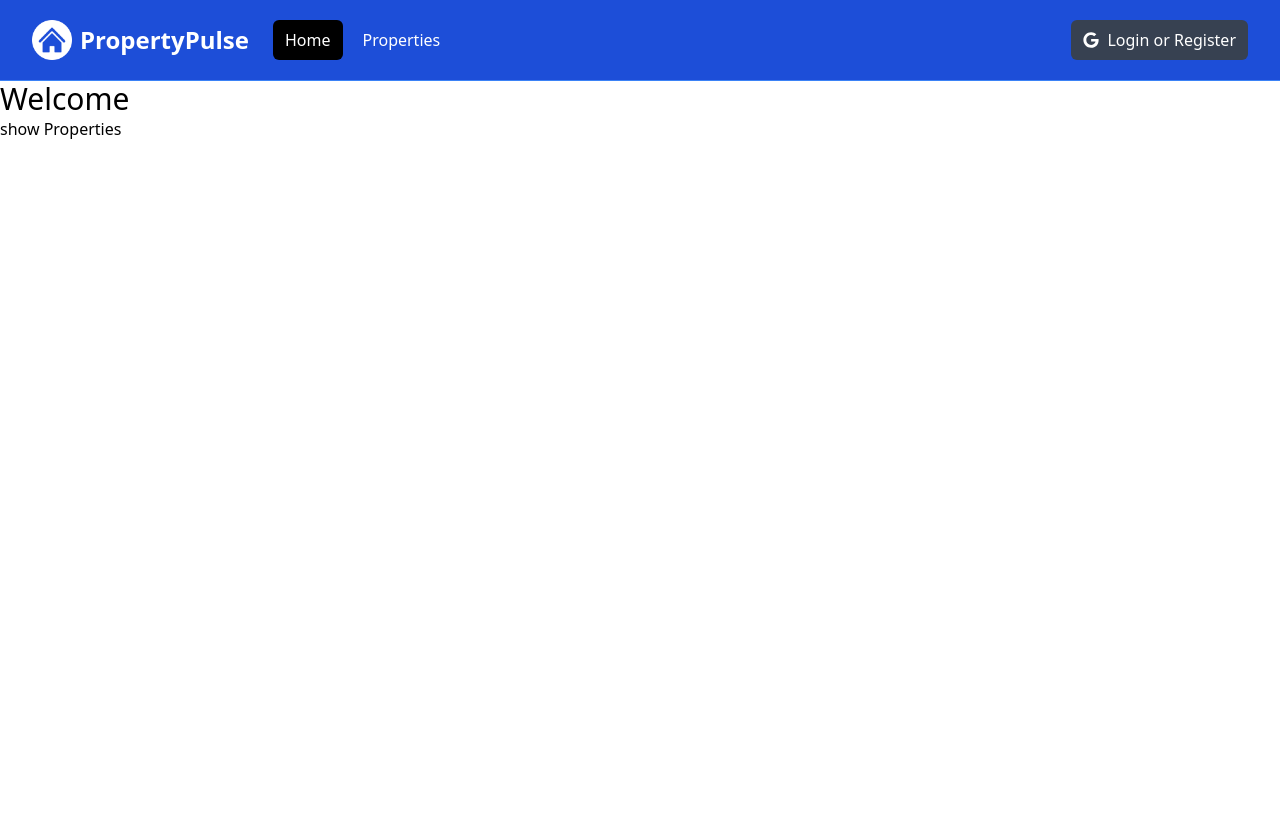
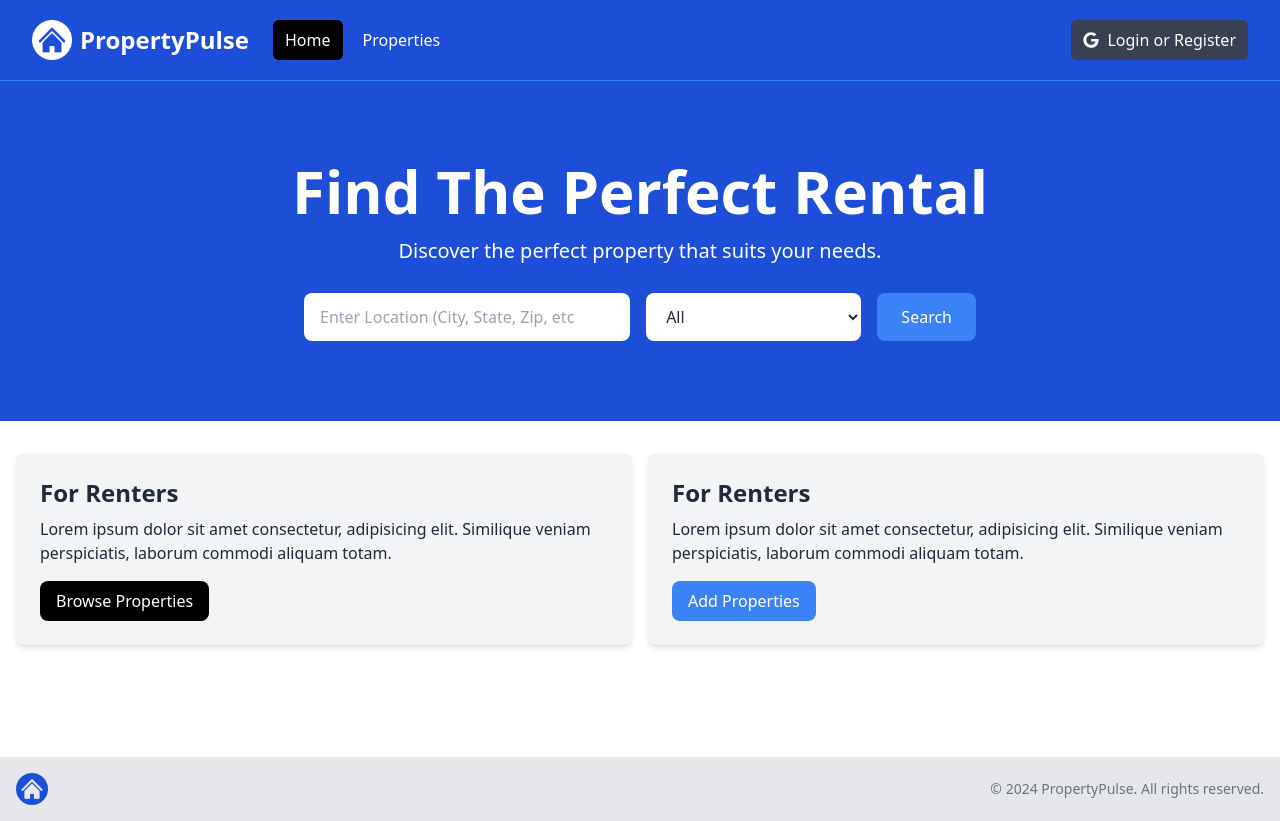
Before and after one commit to RaisanJMR/property-pulse, a Next.js app: page / in a window 1280 px wide. Before the commit the page ends 800 px from the top, so only its background shows below. Built offline with nearby package versions, Linux system fonts and the light colour scheme.

Commit message:
FEAT: added Footer, InfoBox

```diff
--- a/app/layout.jsx
+++ b/app/layout.jsx
@@ -1,6 +1,7 @@
 import React from 'react'
 import '@/assets/styles/globals.css';
 import Navbar from '@/components/Navbar';
+import Footer from '@/components/Footer';
 
 export const metadata = {
     title: 'PropertyPulse | Find The Perfect Rental',
@@ -14,6 +15,7 @@
             <body>
                 <Navbar/>
                 <main>{children}</main>
+                <Footer/>
             </body>
         </html>
     )
--- a/app/page.jsx
+++ b/app/page.jsx
@@ -1,11 +1,13 @@
-import Link from 'next/link'
+
+import Hero from '@/components/Hero'
+import InfoBoxes from '@/components/InfoBoxes'
 
 const HomePage = () => {
   return (
-    <div>
-      <h1 className='text-3xl'>Welcome</h1>
-      <Link href="/properties">show Properties</Link>
-    </div>
+    <>
+      <Hero />
+      <InfoBoxes/>
+    </>
   )
 }
 
--- /dev/null
+++ b/components/Footer.jsx
@@ -0,0 +1,33 @@
+import Image from "next/image"
+// import Link from "next/link"
+import logo from '@/assets/images/logo.png'
+
+const Footer = () => {
+    const currYear = new Date().getFullYear()
+    return (
+        <footer className="bg-gray-200 py-4 mt-24">
+            <div
+                className="container mx-auto flex flex-col md:flex-row items-center justify-between px-4"
+            >
+                <div className="mb-4 md:mb-0">
+                    <Image src={logo} alt="Logo" className="h-8 w-auto" />
+                </div>
+                {/* <div
+                    className="flex flex-wrap justify-center md:justify-start mb-4 md:mb-0"
+                >
+                    <ul className="flex space-x-4">
+                        <li><Link href="/properties">Properties</Link></li>
+                        <li><Link href="/terms">Terms of Service</Link></li>
+                     </ul>
+                </div> */}
+                <div>
+                    <p className="text-sm text-gray-500 mt-2 md:mt-0">
+                        &copy; {currYear} PropertyPulse. All rights reserved.
+                    </p>
+                </div>
+            </div>
+        </footer>
+    )
+}
+
+export default Footer
--- /dev/null
+++ b/components/Hero.jsx
@@ -0,0 +1,60 @@
+import React from 'react'
+
+const Hero = () => {
+  return (
+    <section className="bg-blue-700 py-20 mb-4">
+    <div
+      className="max-w-7xl mx-auto px-4 sm:px-6 lg:px-8 flex flex-col items-center"
+    >
+      <div className="text-center">
+        <h1
+          className="text-4xl font-extrabold text-white sm:text-5xl md:text-6xl"
+        >
+          Find The Perfect Rental
+        </h1>
+        <p className="my-4 text-xl text-white">
+          Discover the perfect property that suits your needs.
+        </p>
+      </div>
+      <form
+        className="mt-3 mx-auto max-w-2xl w-full flex flex-col md:flex-row items-center"
+      >
+        <div className="w-full md:w-3/5 md:pr-2 mb-4 md:mb-0">
+          <label htmlFor="location" className="sr-only">Location</label>
+          <input
+            type="text"
+            id="location"
+            placeholder="Enter Location (City, State, Zip, etc"
+            className="w-full px-4 py-3 rounded-lg bg-white text-gray-800 focus:outline-none focus:ring focus:ring-blue-500"
+          />
+        </div>
+        <div className="w-full md:w-2/5 md:pl-2">
+          <label htmlFor="property-type" className="sr-only">Property Type</label>
+          <select
+            id="property-type"
+            className="w-full px-4 py-3 rounded-lg bg-white text-gray-800 focus:outline-none focus:ring focus:ring-blue-500"
+          >
+            <option value="All">All</option>
+            <option value="Apartment">Apartment</option>
+            <option value="Studio">Studio</option>
+            <option value="Condo">Condo</option>
+            <option value="House">House</option>
+            <option value="Cabin Or Cottage">Cabin or Cottage</option>
+            <option value="Loft">Loft</option>
+            <option value="Room">Room</option>
+            <option value="Other">Other</option>
+          </select>
+        </div>
+        <button
+          type="submit"
+          className="md:ml-4 mt-4 md:mt-0 w-full md:w-auto px-6 py-3 rounded-lg bg-blue-500 text-white hover:bg-blue-600 focus:outline-none focus:ring focus:ring-blue-500"
+        >
+          Search
+        </button>
+      </form>
+    </div>
+  </section>
+  )
+}
+
+export default Hero
--- /dev/null
+++ b/components/InfoBox.jsx
@@ -0,0 +1,20 @@
+import React from 'react'
+
+const InfoBox = ({ heading, backgroundColor = 'bg-gray-100', textColor = 'text-gray-800', buttonInfo, children }) => {
+    return (
+        <div className={`${backgroundColor} bg-gray-100 p-6 rounded-lg shadow-md`}>
+            <h2 className={`${textColor} text-2xl font-bold`}>{heading}</h2>
+            <p className={`${textColor} mt-2 mb-4`}>
+                {children}
+            </p>
+            <a
+                href={buttonInfo.link}
+                className={`inline-block ${buttonInfo.backgroundColor} text-white rounded-lg px-4 py-2 hover:opacity-80`}
+            >
+                {buttonInfo.text}
+            </a>
+        </div>
+    )
+}
+
+export default InfoBox
--- /dev/null
+++ b/components/InfoBoxes.jsx
@@ -0,0 +1,20 @@
+import InfoBox from "./InfoBox"
+
+const InfoBoxes = () => {
+    return (
+        <section>
+            <div className="container-xl lg:container m-auto">
+                <div className="grid grid-cols-1 md:grid-cols-2 gap-4 p-4 rounded-lg">
+                    <InfoBox heading='For Renters' backgroundColor="bg-gray-100" buttonInfo={{ text: 'Browse Properties', link: '/properties', backgroundColor: 'bg-black' }} >
+                        Lorem ipsum dolor sit amet consectetur, adipisicing elit. Similique veniam perspiciatis, laborum commodi aliquam totam.
+                    </InfoBox>
+                    <InfoBox heading='For Renters' backgroundColor="bg-blue-100" buttonInfo={{ text: 'Add Properties', link: '/properties/add', backgroundColor: 'bg-blue-500' }} >
+                        Lorem ipsum dolor sit amet consectetur, adipisicing elit. Similique veniam perspiciatis, laborum commodi aliquam totam.
+                    </InfoBox>
+                </div>
+            </div>
+        </section>
+    )
+}
+
+export default InfoBoxes
```
